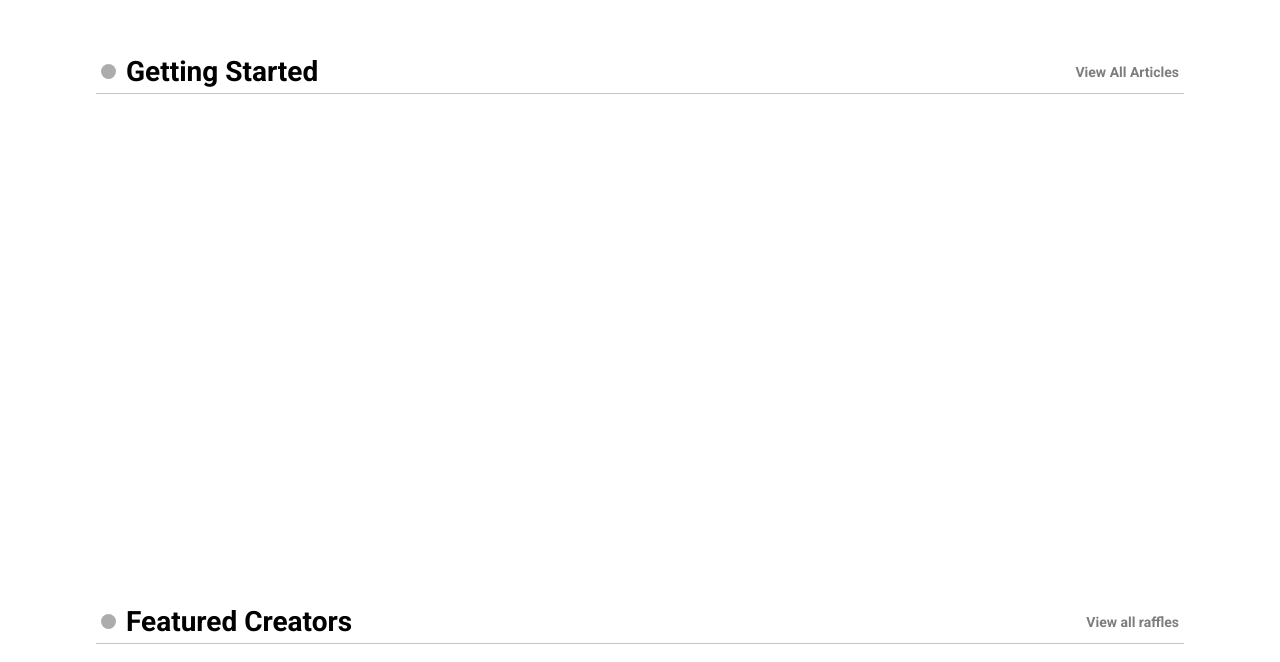
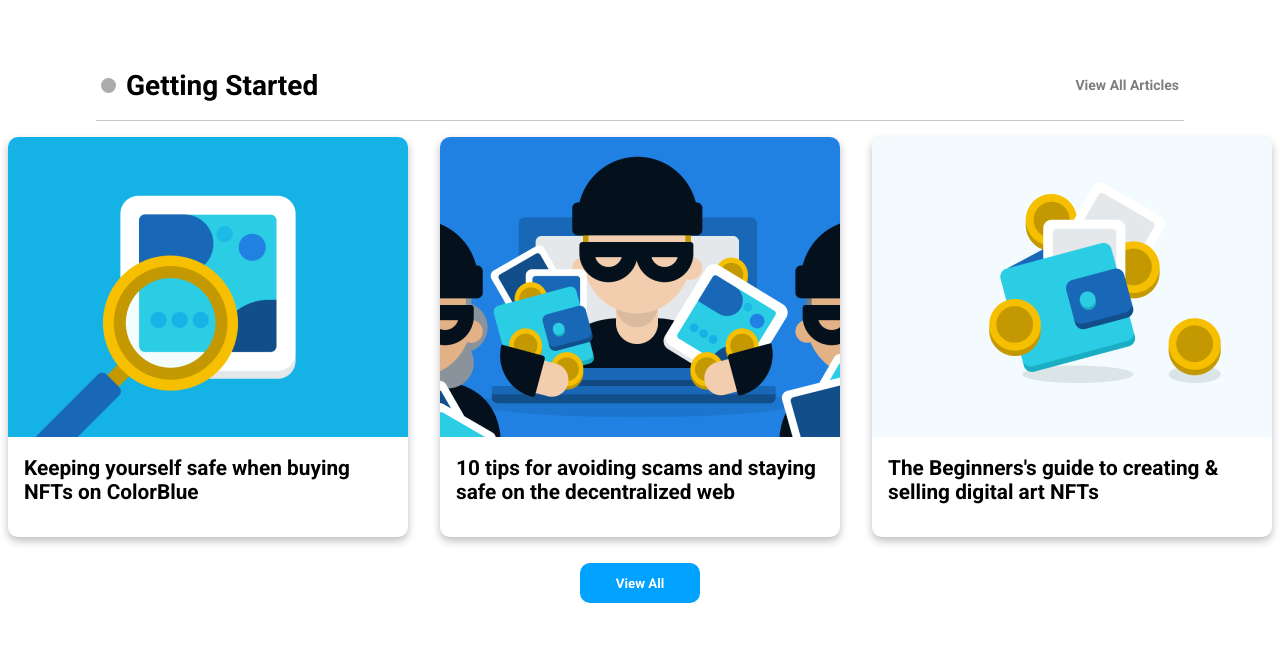
Before and after one commit to d1joseph/NFTDex, a React (Create React App) app in the folder client/: page / in a window 1280 px wide. Shown: the part 1878-2540 px from the top of the page. Built offline with nearby package versions, Linux system fonts and the light colour scheme.

Commit message:
Created Blog component and rendering in getting_started/. And typo edit in featured_collections

```diff
--- /dev/null
+++ b/client/src/components/blog/Blog.jsx
@@ -0,0 +1,16 @@
+import React from 'react';
+import './blog.css';
+
+const Blog = (props) => {
+
+    return (
+        <div className='colorBlue__getting-started-blog'>
+            <a href="#">
+                <img src={props.src} alt="" />
+                <h1>{props.title}</h1>
+            </a>
+        </div>
+    )
+};
+
+export default Blog
--- /dev/null
+++ b/client/src/components/blog/blog.css
@@ -0,0 +1,53 @@
+.colorBlue__getting-started-blog {
+
+    height: 400px;
+    width: 400px;
+
+    background-color: var(--color-white);
+    margin: 1rem;
+
+    border-radius: 10px;
+
+    filter: drop-shadow(0px 4px 4px rgba(0, 0, 0, 0.25));
+}
+
+.colorBlue__getting-started-blog img {
+    height: 300px;
+    width: 400px;
+
+    border-radius: 10px 10px 0 0 ;
+}
+
+.colorBlue__getting-started-blog h1 {
+    text-align: start;
+    font-size: 1.3rem;
+    padding: 1rem;
+}
+
+@media screen and (max-width: 428px) {
+    .colorBlue__getting-started-blog {
+
+        height: 400px;
+        width: 400px;
+
+        background-color: var(--color-white);
+        margin: 1rem;
+
+        border-radius: 10px;
+
+        filter: drop-shadow(0px 4px 4px rgba(0, 0, 0, 0.25));
+    }
+
+    .colorBlue__getting-started-blog img {
+        height: 300px;
+        width: 400px;
+
+        border-radius: 10px 10px 0 0 ;
+    }
+
+    .colorBlue__getting-started-blog h1 {
+        text-align: start;
+        font-size: 1.3rem;
+        padding: 1rem;
+    }
+}
--- a/client/src/components/index.js
+++ b/client/src/components/index.js
@@ -1,2 +1,3 @@
 export { default as Navbar } from './navbar/Navbar';
 export { default as RaffleListing } from './raffleListing/RaffleListing';
+export { default as Blog } from './blog/Blog';
--- a/client/src/containers/featured_collections/FeaturedCollections.jsx
+++ b/client/src/containers/featured_collections/FeaturedCollections.jsx
@@ -11,7 +11,7 @@ const FeaturedCollections = () => {
                     <div className='dot'></div>
                     <h1>Featured Collections</h1>
                 </div>
-                <a className='view-all' href="">View all raffles</a>
+                <a className='view-all' href="">View All Collections</a>
             </div>
             <span className='divider'></span>
 
--- a/client/src/containers/getting_started/GettingStarted.jsx
+++ b/client/src/containers/getting_started/GettingStarted.jsx
@@ -1,5 +1,10 @@
 import React from 'react';
 import './gettingStarted.css';
+import Blog from '../../components/blog/Blog';
+import tips from '../../assets/getting_started/10 Tips.png';
+import safe from '../../assets/getting_started/Keeping Safe.png';
+import beginners from '../../assets/getting_started/Beginners Guide.png';
+
 
 const GettingStarted = () => {
 
@@ -13,8 +18,20 @@ const GettingStarted = () => {
                 </div>
                 <a className='view-all' href="">View All Articles</a>
             </div>
+
             <span className='divider'></span>
+
             {/* featured elements */}
+            <div className='colorBlue__getting-started blogs'>
+                <Blog src={safe} title={'Keeping yourself safe when buying NFTs on ColorBlue'} />
+                <Blog src={tips} title={'10 tips for avoiding scams and staying safe on the decentralized web'} />
+                <Blog src={beginners} title={"The Beginners's guide to creating & selling digital art NFTs"} />
+            </div>
+
+            {/* view all btn */}
+            <div className='wrapper'>
+                <button className='btn-view-all'>View All</button>
+            </div>
         </div>
     );
 };
--- a/client/src/containers/getting_started/gettingStarted.css
+++ b/client/src/containers/getting_started/gettingStarted.css
@@ -3,7 +3,7 @@
     flex-direction: column;
 
     width: 100%;
-    height: 550px;
+    height: auto;
 
     font-family: var(--font-family);
     font-size: 14px;
@@ -44,3 +44,55 @@
     height: 1px;
     width: 100%;
 }
+
+.colorBlue__getting-started .blogs {
+    display: flex;
+    flex-direction: row;
+
+    justify-content: center;
+}
+
+.wrapper {
+    display: inline-flex;
+    flex-direction: row;
+    justify-content: center;
+
+    height: 60px;
+}
+
+button {
+    display: flex;
+    flex-direction: row;
+    justify-content: center;
+    align-items: center;
+    cursor: pointer;
+
+    font-family: var(--font-family);
+    font-weight: 800;
+
+    background-color: var(--color-blue);
+    color: var(--color-white);
+
+    border-radius: 10px;
+    border: none;
+
+    height: 40px;
+    width: 120px;
+}
+
+@media screen and (min-width: 428px) and (max-width: 800px) {
+    .colorBlue__getting-started .blogs {
+        display: flex;
+        flex-direction: column;
+        justify-content: center;
+        align-items: center;
+
+        width: 100%;
+        height: auto;
+
+        font-family: var(--font-family);
+        font-size: 14px;
+    }
+
+
+}
```
